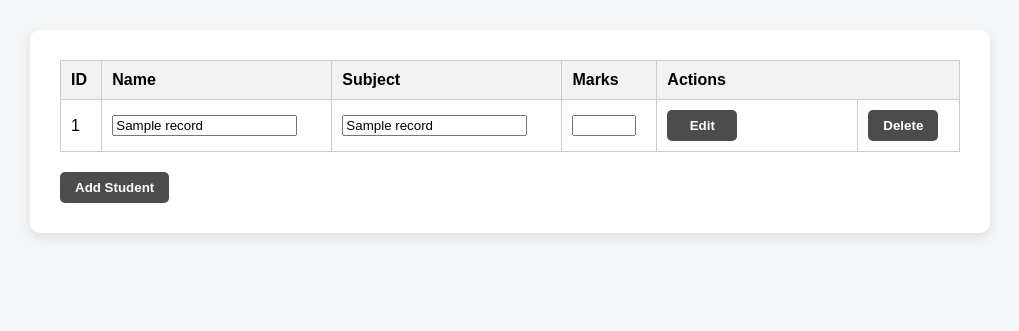
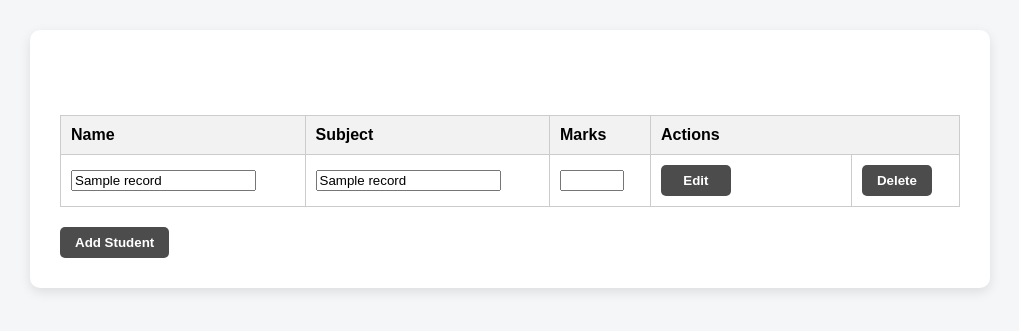
Before and after one commit to darshanpadia/class-ledger, a Flask app: template templates/home.html in a window 1280 px wide. Shown: the part 53-384 px from the top of the page, without its empty margins (130-1149 px from the left). Run offline with Flask 3, Linux system fonts and the light colour scheme; the template is opened without the code that fills it: values that come from a table or form of the project are taken from there, most other values are stand-ins (such as "Sample title", 1, 10 or a date in 2020); one stand-in notice (Sample message) is shown; some libraries are stand-ins or nearby versions.

Commit message:
Final UI and logic enhancements
- Reserved fixed space for flash messages and action buttons to prevent layout shift
- Improved add-student logic to cap total marks at 100 for existing student-subject pairs

```diff
--- a/app.py
+++ b/app.py
@@ -124,6 +124,9 @@ def add_student_record():
 
         if existing:
             total_marks = int(existing['marks']) + int(marks)  # Add marks of existing and new
+            if total_marks > 100:
+                flash(f"Cannot add with existing record, total marks exceeding 100", "error")
+                return redirect(url_for('home'))
             update_student_record(existing['id'], student_name, subject, total_marks)  # Update existing record
             flash(f"Merged with existing record. Total marks: {total_marks}", "success")  # Inform user of merge
         else:
@@ -202,6 +205,10 @@ def edit_student_record(record_id):
     # Redirect back to the home/dashboard page
     return redirect(url_for('home'))
 
+@app.route('/')
+def index():
+    return redirect(url_for('home'))
+
 # -------------------------------------
 # Run the Flask development server
 # -------------------------------------
--- a/static/styles.css
+++ b/static/styles.css
@@ -61,6 +61,11 @@ th, td {
 
 th {
     background-color: #f2f2f2;
+}
+
+.flash-container {
+    min-height: 40px; /* Reserve space even if no flash message */
+    margin-bottom: 15px;
 }
 
 /* Flash Messages */
--- a/templates/home.html
+++ b/templates/home.html
@@ -26,17 +26,18 @@
         <div class="card">
 
             <!-- Flash Messages -->
-            {% with messages = get_flashed_messages(with_categories=true) %}
-                {% for category, message in messages %}
-                    <div class="flash-message {{ category }}">{{ message }}</div>
-                {% endfor %}
-            {% endwith %}
+            <div class="flash-container">
+                {% with messages = get_flashed_messages(with_categories=true) %}
+                    {% for category, message in messages %}
+                        <div class="flash-message {{ category }}">{{ message }}</div>
+                    {% endfor %}
+                {% endwith %}
+            </div>
 
             {% if student_records %}
                 <table>
                     <thead>
                         <tr>
-                            <th>ID</th>
                             <th>Name</th>
                             <th>Subject</th>
                             <th>Marks</th>
@@ -47,8 +48,6 @@
                     <tbody>
                         {% for record in student_records %}
                         <tr id="row-{{ record.id }}">
-                            <td>{{ record.id }}</td>
-
                             <!-- UPDATE FORM -->
                             <form method="POST" action="{{ url_for('edit_student_record', record_id=record.id) }}" id="form-{{ record.id }}">
                                 <input type="hidden" name="csrf_token" value="{{ csrf_token }}">
```
